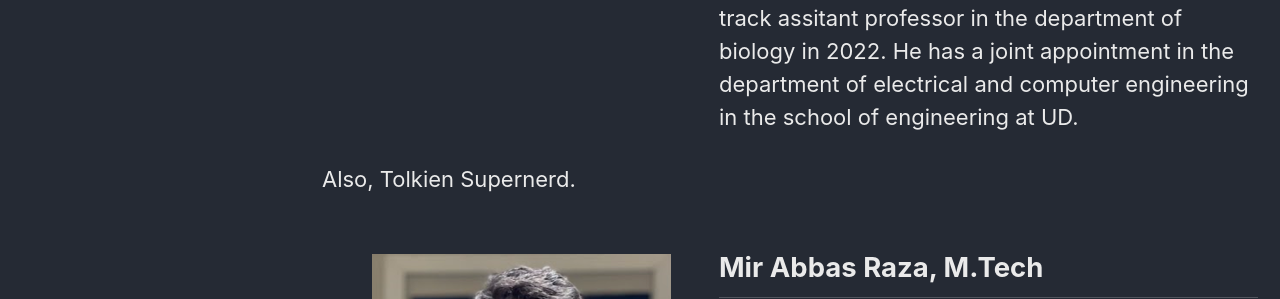
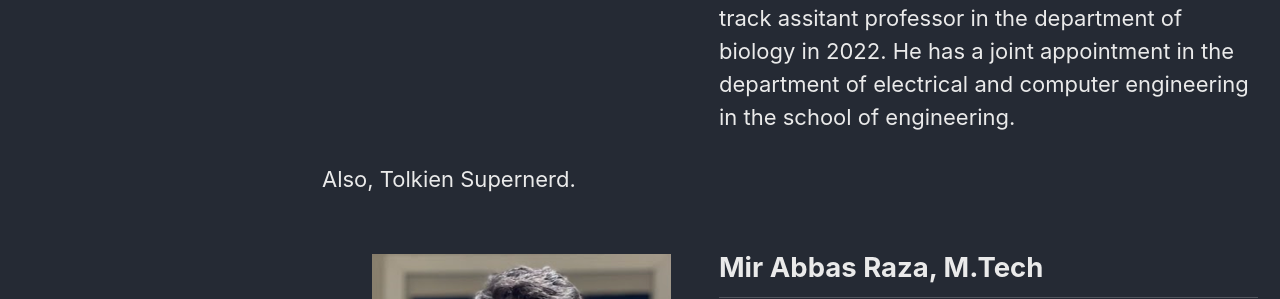
Before and after one commit to Sathyanesan-Lab/Sathyanesan-Lab.github.io, a Jekyll site: the page built from People/index.md, in a window 1280 px wide and 900 px high, scrolled down 227 px. Shown: the part 552-851 px from the top of the window. Built offline with Jekyll 4.4.1, drawn with Linux system fonts in a browser that asks for light colours; cached includes are drawn as plain includes; some of the changed text lies outside the part shown.

```diff
--- a/People/index.md
+++ b/People/index.md
@@ -10,7 +10,7 @@ title: "Lab Members"
     </div>
       <div class="splash-block">
           <h2>Aaron Sathyanesan, PhD</h2>
-          <p> Aaron did his undergrad in Bioengineering at Bharathidasan University, India, followed by a junior research fellowship in biophysics at the AU-KBC Resarch Center in Chennai, India. He then pursued his PhD with Dr. Weihong Lin at UMBC. He completed his postdoctoral fellowship with Dr. Vittorio Gallo at Children's National, Washington DC, followed by a research faculty position also at Children's National. Aaron joined UD as a tenure-track assitant professor in the department of biology in 2022. He has a joint appointment in the department of electrical and computer engineering in the school of engineering at UD.</p>
+          <p> Aaron did his undergrad in Bioengineering at Bharathidasan University, India, followed by a junior research fellowship in biophysics at the AU-KBC Resarch Center in Chennai, India. He then pursued his PhD with Dr. Weihong Lin at UMBC. He completed his postdoctoral fellowship with Dr. Vittorio Gallo at Children's National, Washington DC, followed by a research faculty position also at Children's National. Aaron joined UD as a tenure-track assitant professor in the department of biology in 2022. He has a joint appointment in the department of electrical and computer engineering in the school of engineering.</p>
           <p>Also, Tolkien Supernerd.</p>
       </div>
   </div>
```
